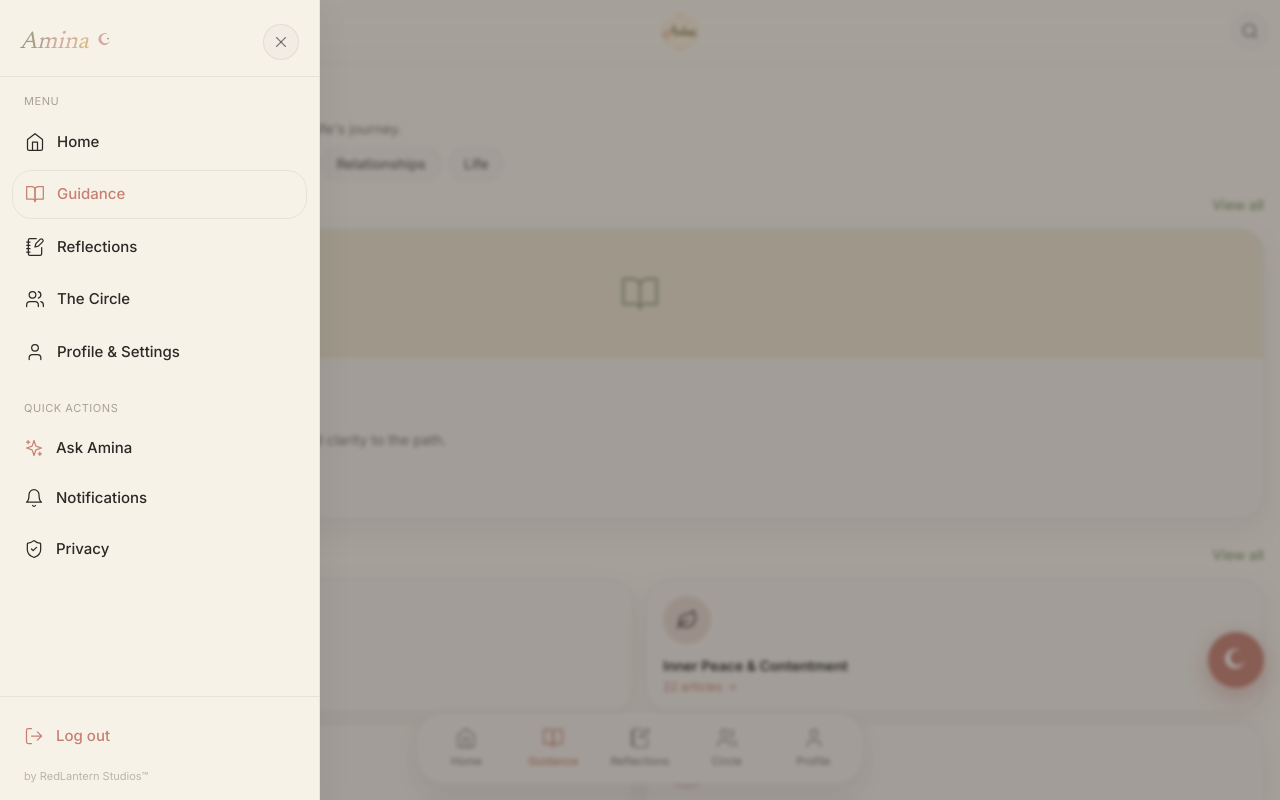
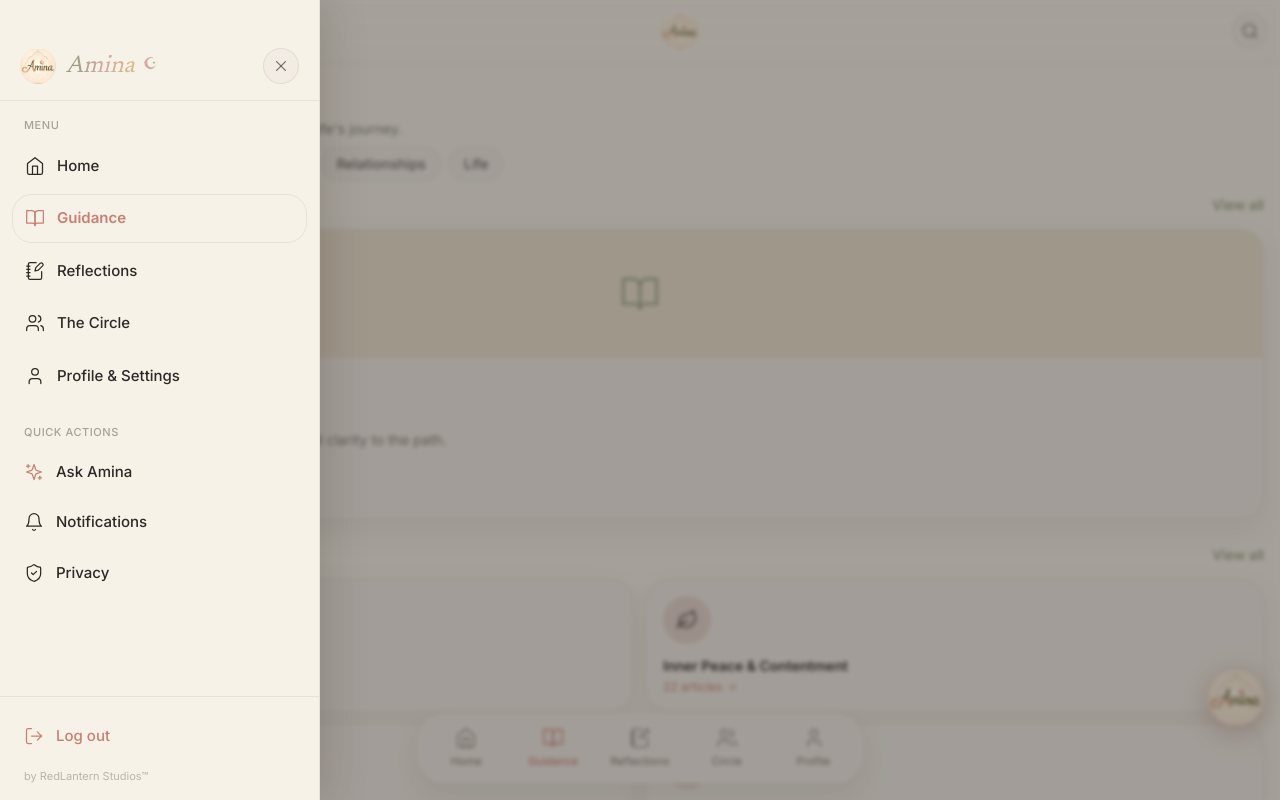
Before and after one commit to redlanternstudios/Amina, a Next.js app: page /guidance in a window 1280 px wide. Both pictures are taken after a click on the button 30 px from the left and 31 px from the top of the page. Shown: the top 800 px of the page. Built offline with nearby package versions, Linux system fonts and the light colour scheme.

Commit message:
feat: add draggable launcher and conditional visibility to AminaBubble component
Co-authored-by: RedLantern <69994675+redlanternstudios@users.noreply.github.com>

```diff
--- a/components/app/AminaBubble.tsx
+++ b/components/app/AminaBubble.tsx
@@ -1,37 +1,81 @@
 'use client'
 
-import { useRef, useEffect, useState } from 'react'
+import { useRef, useEffect, useState, useCallback } from 'react'
 import { X, ArrowUp, Sparkles } from 'lucide-react'
+import { usePathname } from 'next/navigation'
 import { useChrome, type ChatMessage } from './ChromeContext'
-import AminaIcon from '@/components/brand/AminaIcon'
+
+const BUBBLE_HIDDEN_PATHS = ['/home']
 
 export default function AminaBubble() {
   const { bubbleOpen, openBubble, closeBubble, messages, setMessages } = useChrome()
+  const pathname = usePathname()
   const [input, setInput] = useState('')
   const [loading, setLoading] = useState(false)
   const scrollRef = useRef<HTMLDivElement>(null)
 
+  // Draggable launcher state
+  const [pos, setPos] = useState<{ x: number; y: number } | null>(null)
+  const dragging = useRef(false)
+  const dragOffset = useRef({ x: 0, y: 0 })
+  const hasDragged = useRef(false)
+  const launcherRef = useRef<HTMLButtonElement>(null)
+
+  const isHidden = BUBBLE_HIDDEN_PATHS.some(
+    (p) => pathname === p || pathname.startsWith(p + '/')
+  )
+
+  // Default position: bottom-right above bottom nav
+  useEffect(() => {
+    if (pos === null) {
+      setPos({ x: window.innerWidth - 72, y: window.innerHeight - 130 })
+    }
+  }, [pos])
+
+  // Scroll to bottom on new messages
   useEffect(() => {
     if (bubbleOpen && scrollRef.current) {
       scrollRef.current.scrollTop = scrollRef.current.scrollHeight
     }
   }, [messages, bubbleOpen, loading])
 
+  // --- Drag handlers ---
+  const onPointerDown = useCallback((e: React.PointerEvent<HTMLButtonElement>) => {
+    if (bubbleOpen) return
+    dragging.current = true
+    hasDragged.current = false
+    const rect = launcherRef.current!.getBoundingClientRect()
+    dragOffset.current = { x: e.clientX - rect.left, y: e.clientY - rect.top }
+    launcherRef.current!.setPointerCapture(e.pointerId)
+  }, [bubbleOpen])
+
+  const onPointerMove = useCallback((e: React.PointerEvent<HTMLButtonElement>) => {
+    if (!dragging.current) return
+    if (Math.abs(e.movementX) + Math.abs(e.movementY) > 2) hasDragged.current = true
+    const newX = Math.min(Math.max(0, e.clientX - dragOffset.current.x), window.innerWidth - 56)
+    const newY = Math.min(Math.max(0, e.clientY - dragOffset.current.y), window.innerHeight - 56)
+    setPos({ x: newX, y: newY })
+  }, [])
+
+  const onPointerUp = useCallback(() => {
+    if (!dragging.current) return
+    dragging.current = false
+    if (!hasDragged.current) openBubble()
+  }, [openBubble])
+
+  // --- Send ---
   async function send() {
     const text = input.trim()
     if (!text || loading) return
-
     const userMsg: ChatMessage = { id: crypto.randomUUID(), role: 'user', content: text }
     const next = [...messages, userMsg]
     setMessages(next)
     setInput('')
     setLoading(true)
-
     try {
       const res = await fetch('/api/chat', {
         method: 'POST',
         headers: { 'Content-Type': 'application/json' },
-        // Send full conversation for context (strip the welcome system greeting id)
         body: JSON.stringify({
           messages: next
             .filter((m) => m.id !== 'welcome')
@@ -39,76 +83,91 @@ export default function AminaBubble() {
         }),
       })
       const data = await res.json()
-      const content =
-        data?.content ||
-        "I'm having a little trouble responding right now, sister. Please try again in a moment."
-      setMessages((prev) => [...prev, { id: crypto.randomUUID(), role: 'assistant', content }])
-    } catch {
       setMessages((prev) => [
         ...prev,
         {
           id: crypto.randomUUID(),
           role: 'assistant',
-          content:
-            "I'm having a little trouble connecting right now, sister. Please try again in a moment.",
+          content: data?.content ?? "I'm having a little trouble responding right now, sister. Please try again.",
         },
+      ])
+    } catch {
+      setMessages((prev) => [
+        ...prev,
+        { id: crypto.randomUUID(), role: 'assistant', content: "I'm having a little trouble connecting, sister. Please try again." },
       ])
     } finally {
       setLoading(false)
     }
   }
 
+  if (isHidden || pos === null) return null
+
   return (
     <>
-      {/* Floating launcher — hidden while panel is open */}
+      {/* Floating logo launcher — draggable, hidden while panel is open */}
       {!bubbleOpen && (
         <button
-          onClick={openBubble}
+          ref={launcherRef}
+          onPointerDown={onPointerDown}
+          onPointerMove={onPointerMove}
+          onPointerUp={onPointerUp}
           aria-label="Chat with Amina"
-          className="fixed right-4 bottom-28 z-[55] w-14 h-14 rounded-full flex items-center justify-center transition-transform active:scale-95"
+          className="fixed z-[55] w-14 h-14 rounded-full overflow-hidden select-none touch-none"
           style={{
-            background: 'var(--amina-primary-action)',
-            boxShadow: '0 8px 24px rgba(180,90,90,0.35)',
+            left: pos.x,
+            top: pos.y,
+            boxShadow: '0 6px 28px rgba(140,80,60,0.36)',
+            cursor: 'grab',
           }}
         >
-          <AminaIcon size={26} crescentColor="#ffffff" starColor="var(--amina-warm-highlight)" />
+          <img
+            src="/images/amina-logo.png"
+            alt="Open Amina chat"
+            className="w-full h-full object-cover"
+            draggable={false}
+          />
         </button>
       )}
 
       {/* Scrim */}
       <div
         onClick={closeBubble}
-        aria-hidden={!bubbleOpen}
-        className={`fixed inset-0 z-[80] bg-charcoal/40 backdrop-blur-[2px] transition-opacity duration-300 ${
-          bubbleOpen ? 'opacity-100' : 'opacity-0 pointer-events-none'
-        }`}
+        aria-hidden
+        className="fixed inset-0 z-[80] bg-charcoal/40 backdrop-blur-[2px] transition-opacity duration-300"
+        style={{ opacity: bubbleOpen ? 1 : 0, pointerEvents: bubbleOpen ? 'auto' : 'none' }}
       />
 
       {/* Slide-up panel */}
       <div
         role="dialog"
         aria-label="Amina chat"
-        aria-hidden={!bubbleOpen}
-        className={`fixed left-0 right-0 bottom-0 z-[90] mx-auto w-full max-w-md flex flex-col bg-cream rounded-t-3xl transition-transform duration-300 ease-out ${
-          bubbleOpen ? 'translate-y-0' : 'translate-y-full'
-        }`}
-        style={{ height: '80dvh', boxShadow: 'var(--amina-shadow-nav)' }}
+        aria-modal="true"
+        className="fixed left-0 right-0 bottom-0 z-[90] mx-auto w-full max-w-md flex flex-col bg-cream rounded-t-3xl"
+        style={{
+          height: '80dvh',
+          boxShadow: '0 -8px 40px rgba(60,40,30,0.18)',
+          transform: bubbleOpen ? 'translateY(0)' : 'translateY(100%)',
+          transition: 'transform 0.32s cubic-bezier(0.4, 0, 0.2, 1)',
+          willChange: 'transform',
+          visibility: bubbleOpen ? 'visible' : 'hidden',
+        }}
       >
-        {/* Header */}
+        {/* Panel header */}
         <div
           className="flex items-center justify-between px-4 py-3 flex-shrink-0"
           style={{ borderBottom: '1px solid var(--amina-hairline)' }}
         >
-          <div className="flex items-center gap-2">
-            <span
-              className="w-9 h-9 rounded-full flex items-center justify-center"
-              style={{ background: 'var(--amina-ivory)', border: '1px solid var(--amina-hairline)' }}
-            >
-              <AminaIcon size={20} />
-            </span>
+          <div className="flex items-center gap-2.5">
+            <img
+              src="/images/amina-logo.png"
+              alt=""
+              aria-hidden
+              className="w-10 h-10 rounded-full object-cover"
+            />
             <div>
-              <p className="font-amina-voice italic text-xl leading-none text-charcoal">Amina</p>
-              <p className="font-amina-voice text-[11px] text-charcoal/50">Here to walk with you</p>
+              <p className="font-amina-voice italic text-[18px] leading-tight text-charcoal">Amina</p>
+              <p className="text-[11px] text-charcoal/50">Here to walk with you</p>
             </div>
           </div>
           <button
@@ -126,10 +185,10 @@ export default function AminaBubble() {
           {messages.map((m) => (
             <div
               key={m.id}
-              className={`max-w-[85%] px-4 py-2.5 leading-relaxed ${
+              className={`max-w-[85%] px-4 py-2.5 leading-relaxed rounded-2xl ${
                 m.role === 'user'
-                  ? 'self-end rounded-2xl rounded-br-md text-ivory text-[15px]'
-                  : 'self-start rounded-2xl rounded-bl-md text-charcoal text-[16px] font-amina-voice'
+                  ? 'self-end rounded-br-md text-ivory text-[15px]'
+                  : 'self-start rounded-bl-md text-charcoal text-[16px] font-amina-voice'
               }`}
               style={
                 m.role === 'user'
@@ -142,10 +201,11 @@ export default function AminaBubble() {
           ))}
           {loading && (
             <div
-              className="self-start rounded-2xl rounded-bl-md px-4 py-3 text-charcoal/50 text-sm flex items-center gap-1"
+              className="self-start rounded-2xl rounded-bl-md px-4 py-3 text-charcoal/50 text-sm flex items-center gap-1.5"
               style={{ background: 'var(--amina-ivory)', border: '1px solid var(--amina-hairline)' }}
             >
-              <Sparkles size={14} className="animate-pulse" /> Amina is reflecting…
+              <Sparkles size={14} className="animate-pulse" />
+              Amina is reflecting…
             </div>
           )}
         </div>
@@ -163,10 +223,7 @@ export default function AminaBubble() {
               value={input}
               onChange={(e) => setInput(e.target.value)}
               onKeyDown={(e) => {
-                if (e.key === 'Enter' && !e.shiftKey) {
-                  e.preventDefault()
-                  send()
-                }
+                if (e.key === 'Enter' && !e.shiftKey) { e.preventDefault(); send() }
               }}
               rows={1}
               placeholder="Share what's on your heart…"
--- a/components/app/Sidebar.tsx
+++ b/components/app/Sidebar.tsx
@@ -29,16 +29,14 @@ export default function Sidebar() {
 
   function askAmina() {
     closeSidebar()
-    openBubble()
+    setTimeout(openBubble, 320)
   }
 
   async function handleLogout() {
     try {
       const supabase = createClient()
       await supabase.auth.signOut()
-    } catch {
-      // ignore — still route to auth
-    }
+    } catch { /* still route */ }
     closeSidebar()
     router.push('/auth')
   }
@@ -48,25 +46,40 @@ export default function Sidebar() {
       {/* Scrim */}
       <div
         onClick={closeSidebar}
-        aria-hidden={!sidebarOpen}
-        className={`fixed inset-0 z-[60] bg-charcoal/40 backdrop-blur-[2px] transition-opacity duration-300 ${
-          sidebarOpen ? 'opacity-100' : 'opacity-0 pointer-events-none'
-        }`}
+        aria-hidden
+        className="fixed inset-0 z-[60] bg-charcoal/40 backdrop-blur-[2px] transition-opacity duration-300"
+        style={{ opacity: sidebarOpen ? 1 : 0, pointerEvents: sidebarOpen ? 'auto' : 'none' }}
       />
 
       {/* Drawer */}
       <aside
         role="dialog"
         aria-label="Navigation menu"
-        aria-hidden={!sidebarOpen}
-        className={`fixed top-0 left-0 z-[70] h-dvh w-[82%] max-w-xs bg-cream flex flex-col transition-transform duration-300 ease-out ${
-          sidebarOpen ? 'translate-x-0' : '-translate-x-full'
-        }`}
-        style={{ borderRight: '1px solid var(--amina-hairline)', boxShadow: 'var(--amina-shadow-nav)' }}
+        aria-modal="true"
+        className="fixed top-0 left-0 z-[70] h-dvh w-[82%] max-w-xs bg-cream flex flex-col"
+        style={{
+          borderRight: '1px solid var(--amina-hairline)',
+          boxShadow: '6px 0 40px rgba(60,40,30,0.18)',
+          transform: sidebarOpen ? 'translateX(0)' : 'translateX(-100%)',
+          transition: 'transform 0.32s cubic-bezier(0.4, 0, 0.2, 1)',
+          willChange: 'transform',
+          visibility: sidebarOpen ? 'visible' : 'hidden',
+        }}
       >
         {/* Header */}
-        <div className="flex items-center justify-between px-5 pt-6 pb-4" style={{ borderBottom: '1px solid var(--amina-hairline)' }}>
-          <AminaWordmark size="sm" tone="gradient" showSignature={false} className="!items-start !text-left" />
+        <div
+          className="flex items-center justify-between px-5 pt-12 pb-4 flex-shrink-0"
+          style={{ borderBottom: '1px solid var(--amina-hairline)' }}
+        >
+          <div className="flex items-center gap-2.5">
+            <img
+              src="/images/amina-logo.png"
+              alt=""
+              aria-hidden
+              className="w-9 h-9 rounded-full object-cover flex-shrink-0"
+            />
+            <AminaWordmark size="sm" tone="gradient" showSignature={false} />
+          </div>
           <button
             onClick={closeSidebar}
             aria-label="Close menu"
@@ -79,57 +92,69 @@ export default function Sidebar() {
 
         {/* Nav */}
         <nav className="flex-1 overflow-y-auto px-3 py-4">
-          <p className="px-3 pb-2 text-[11px] uppercase tracking-wider text-charcoal/40">Menu</p>
+          <p className="px-3 pb-2 text-[11px] uppercase tracking-wider text-charcoal/40 font-medium">
+            Menu
+          </p>
           {NAV.map((item) => {
             const Icon = item.icon
-            const active = pathname.startsWith(item.href)
+            const active = pathname === item.href || pathname.startsWith(item.href + '/')
             return (
               <button
                 key={item.href}
                 onClick={() => go(item.href)}
                 aria-current={active ? 'page' : undefined}
-                className="w-full flex items-center gap-3 px-3 py-3 rounded-2xl mb-1 text-left transition-colors"
+                className="w-full flex items-center gap-3 px-3 py-3 rounded-2xl mb-1 text-left transition-colors duration-150"
                 style={{
                   background: active ? 'var(--amina-ivory)' : 'transparent',
                   color: active ? 'var(--amina-primary-action)' : 'var(--amina-charcoal)',
                   border: active ? '1px solid var(--amina-hairline)' : '1px solid transparent',
+                  fontWeight: active ? 600 : 500,
                 }}
               >
                 <Icon size={20} strokeWidth={1.5} />
-                <span className="text-[15px] font-medium">{item.label}</span>
+                <span className="text-[15px]">{item.label}</span>
               </button>
             )
           })}
 
-          <p className="px-3 pt-5 pb-2 text-[11px] uppercase tracking-wider text-charcoal/40">Quick actions</p>
+          <p className="px-3 pt-5 pb-2 text-[11px] uppercase tracking-wider text-charcoal/40 font-medium">
+            Quick actions
+          </p>
           <button
             onClick={askAmina}
-            className="w-full flex items-center gap-3 px-3 py-3 rounded-2xl mb-1 text-left text-charcoal"
+            className="w-full flex items-center gap-3 px-3 py-3 rounded-2xl mb-1 text-left"
+            style={{ color: 'var(--amina-charcoal)' }}
           >
-            <Sparkles size={20} strokeWidth={1.5} className="text-rose-amina" />
+            <Sparkles size={20} strokeWidth={1.5} style={{ color: 'var(--amina-primary-action)' }} />
             <span className="text-[15px] font-medium">Ask Amina</span>
           </button>
           <button
             onClick={() => go('/profile')}
-            className="w-full flex items-center gap-3 px-3 py-3 rounded-2xl mb-1 text-left text-charcoal"
+            className="w-full flex items-center gap-3 px-3 py-3 rounded-2xl mb-1 text-left"
+            style={{ color: 'var(--amina-charcoal)' }}
           >
             <Bell size={20} strokeWidth={1.5} />
             <span className="text-[15px] font-medium">Notifications</span>
           </button>
           <button
             onClick={() => go('/profile')}
-            className="w-full flex items-center gap-3 px-3 py-3 rounded-2xl mb-1 text-left text-charcoal"
+            className="w-full flex items-center gap-3 px-3 py-3 rounded-2xl mb-1 text-left"
+            style={{ color: 'var(--amina-charcoal)' }}
           >
             <ShieldCheck size={20} strokeWidth={1.5} />
             <span className="text-[15px] font-medium">Privacy</span>
           </button>
         </nav>
 
-        {/* Footer / logout */}
-        <div className="px-3 py-4" style={{ borderTop: '1px solid var(--amina-hairline)' }}>
+        {/* Footer */}
+        <div
+          className="px-3 py-4 flex-shrink-0"
+          style={{ borderTop: '1px solid var(--amina-hairline)' }}
+        >
           <button
             onClick={handleLogout}
-            className="w-full flex items-center gap-3 px-3 py-3 rounded-2xl text-rose-amina"
+            className="w-full flex items-center gap-3 px-3 py-3 rounded-2xl text-left"
+            style={{ color: 'var(--amina-primary-action)' }}
           >
             <LogOut size={20} strokeWidth={1.5} />
             <span className="text-[15px] font-medium">Log out</span>
```
